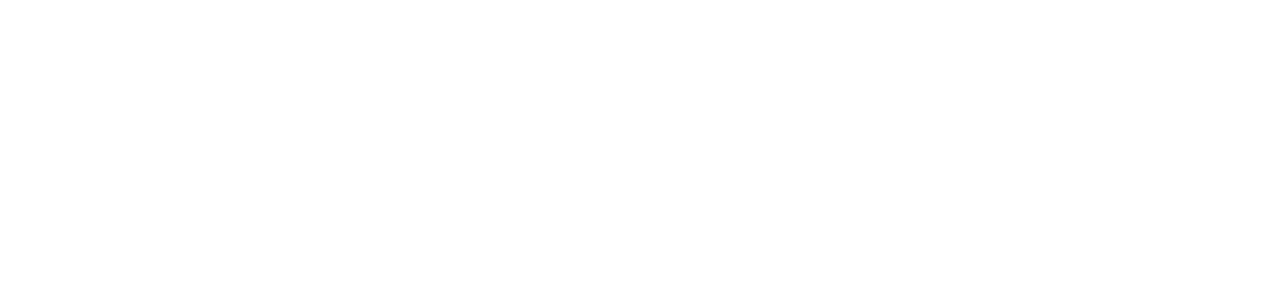
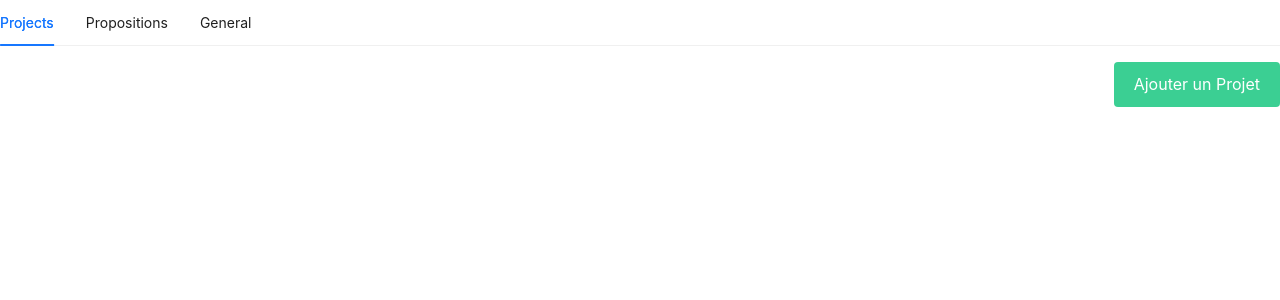
Before and after one commit to EMMADEKO10/sotra_dev, a React (Vite) app: page /profile in a window 1280 px wide. Before the commit this address had no page. Shown: the top 300 px of the page. Built offline with nearby package versions, Linux system fonts and the light colour scheme.

Commit message:
Ajout du page profile et du formulai de creation de project

```diff
--- a/src/App.css
+++ b/src/App.css
@@ -30,6 +30,8 @@
 }
 
 
+
+
 /* theme-light.css */
 :root {
   --primary-color: #3498db;
--- a/src/App.jsx
+++ b/src/App.jsx
@@ -3,9 +3,10 @@
 import Login from "./pages/Login"
 import Register from "./pages/Register"
 import AllProjets from "./pages/Projets/AllProjets"
-import DashBoardAdmin from "./pages/dashBoardAdmin"
-import DashBoardPrestataire from "./pages/dashBoardPrestataire"
-import DashBoardSponsor from "./pages/dashBoardSponsor"
+import Profile from "./pages/Profile"
+// import DashBoardAdmin from "./pages/dashBoardAdmin"
+// import DashBoardPrestataire from "./pages/dashBoardPrestataire"
+// import DashBoardSponsor from "./pages/dashBoardSponsor"
 
 
 function App() {
@@ -18,9 +19,10 @@
           <Route path="/login" element={<Login />} />
           <Route path="/register" element={<Register />} />
           <Route path="/projet" element={<AllProjets />} />
-          <Route path="/admin" element={<DashBoardAdmin />} />
+          <Route path="/profile" element={<Profile />} />
+          {/* <Route path="/admin" element={<DashBoardAdmin />} />
           <Route path="/sponsor" element={<DashBoardSponsor />} />
-          <Route path="/admin" element={<DashBoardPrestataire />} />
+          <Route path="/admin" element={<DashBoardPrestataire />} /> */}
 
 
 
--- /dev/null
+++ b/src/assets/Projects.css
@@ -0,0 +1,31 @@
+.custom-button {
+    background-color: #3bcf93;
+    border-color: #3bcf93;
+    color: #fff;
+    transition: background-color 0.3s, border-color 0.3s, color 0.3s;
+    padding: 10px 20px;
+    font-size: 16px;
+    border-radius: 4px;
+  }
+
+  /* Hover effect */
+  .custom-button:hover {
+    background-color: #32b77b;
+    border-color: #32b77b;
+    color: #ffffff;
+  }
+
+  /* Active/click effect */
+  .custom-button:active {
+    background-color: #28a067;
+    border-color: #28a067;
+    color: #ffffff;
+  }
+
+  /* Disabled state */
+  .custom-button:disabled {
+    background-color: #d3d3d3;
+    border-color: #d3d3d3;
+    color: #8c8c8c;
+    cursor: not-allowed;
+  }
--- a/src/index.css
+++ b/src/index.css
@@ -13,11 +13,15 @@
     padding: 0;
     box-sizing: border-box;
     /* font-family: "Montserrat", sans-serif ; */
+    /* color: #373737; */
+    /* font-size: 14px; */
+
 }
 
-input{
-    height: 45px !important;
+input, Select{
+    min-height: 45px !important;
     border: 1px solid #b9b9b9 !important;
+    width: 100% !important;
 }
 
 input:focus{
--- /dev/null
+++ b/src/pages/Profile/Projects/ProjectsForm.jsx
@@ -0,0 +1,96 @@
+import React from 'react';
+import { Modal, Tabs, Form, Input, DatePicker, Row, Col, Select } from 'antd'; // Ajout de Select
+import PropTypes from 'prop-types';
+// import moment from 'moment';
+
+const { Option } = Select;
+
+function ProjectsForm({ showProjectForm, setShowProjectForm }) {
+  return (
+    <Modal
+      title=""
+      open={showProjectForm}
+      onCancel={() => setShowProjectForm(false)}
+      centered
+      width={1000}
+    >
+      <Tabs defaultActiveKey='1'>
+        <Tabs.TabPane tab="Général" key="1">
+          <Form layout='vertical'>
+            <Form.Item label="Nom du Projet" name="name">
+              <Input type="text" />
+            </Form.Item>
+
+            <Form.Item label="Description" name="description">
+              <Input.TextArea />
+            </Form.Item>
+
+            <Form.Item label="Statut du Projet" name="status">
+              <Select>
+                <Option value="en_cours">En cours</Option>
+                <Option value="termine">Terminé</Option>
+                <Option value="annule">Annulé</Option>
+              </Select>
+            </Form.Item>
+
+            <Form.Item label="ROI Estimé" name="roi">
+              <Input type="number" suffix="%" />
+            </Form.Item>
+
+            <Form.Item label="Localisation" name="location">
+              <Input type="text" />
+            </Form.Item>
+
+            <Form.Item label="Porteur de Projet" name="projectOwner">
+              <Input type="text" />
+            </Form.Item>
+
+            <Row gutter={16}>
+              <Col span={8}>
+                <Form.Item label="Montant Recherché" name="amountSought">
+                  <Input type="number" prefix="$" suffix="USD" />
+                </Form.Item>
+              </Col>
+              <Col span={8}>
+                <Form.Item label="Montant Collecté" name="amountCollected">
+                  <Input type="number" prefix="$" suffix="USD" />
+                </Form.Item>
+              </Col>
+              <Col span={8}>
+                <Form.Item label="Type de Projet" name="type">
+                  <Select>
+                    <Option value="communautaire">Communautaire</Option>
+                    <Option value="environnemental">Environnemental</Option>
+                    <Option value="educatif">Éducatif</Option>
+                    <Option value="sanitaire">Sanitaire</Option>
+                    <Option value="social">Social</Option>
+                    <Option value="culturel">Culturel</Option>
+                    <Option value="egalitaire">Égalitaire</Option>
+                    <Option value="economique">Économique</Option>
+                    <Option value="habitat">Habitat</Option>
+                  </Select>
+                </Form.Item>
+              </Col>
+              <Col span={8}>
+                <Form.Item label="Durée" name="duration">
+                  <DatePicker picker="month" />
+                </Form.Item>
+              </Col>
+            </Row>
+          </Form>
+        </Tabs.TabPane>
+
+        <Tabs.TabPane tab="Images" key="2">
+          <h1>Images</h1>
+        </Tabs.TabPane>
+      </Tabs>
+    </Modal>
+  );
+}
+
+ProjectsForm.propTypes = {
+  showProjectForm: PropTypes.bool.isRequired,
+  setShowProjectForm: PropTypes.func.isRequired,
+};
+
+export default ProjectsForm;
--- /dev/null
+++ b/src/pages/Profile/Projects/index.jsx
@@ -0,0 +1,22 @@
+import { Button } from "antd"
+import  "../../../assets/Projects.css"
+import ProjectsForm from "./ProjectsForm";
+import React from "react";
+
+function Projects() {
+  const [ showProjectForm, setShowProjectForm] = React.useState(false);
+  return (
+    <div>
+      <div className="flex justify-end">
+
+        <Button type='default' className="custom-button"
+        onClick={() => setShowProjectForm(true)}
+        >Ajouter un Projet</Button>
+      </div>
+
+      {showProjectForm && <ProjectsForm showProjectForm={showProjectForm} setShowProjectForm={setShowProjectForm}/>}
+    </div>
+  )
+}
+
+export default Projects
--- /dev/null
+++ b/src/pages/Profile/index.jsx
@@ -0,0 +1,25 @@
+import { Tabs } from 'antd'
+import Projects from './Projects'
+
+function Profile() {
+  return (
+    <div>
+        <Tabs defaultActiveKey="1">
+            <Tabs.TabPane tab="Projects" key="1">
+                <Projects/>
+            </Tabs.TabPane>
+
+            <Tabs.TabPane tab="Propositions" key="2">
+                <h1>Propositions</h1>
+            </Tabs.TabPane>
+
+            <Tabs.TabPane tab="General" key="3">
+                <h1>General</h1>
+            </Tabs.TabPane>
+
+        </Tabs>
+    </div>
+  )
+}
+
+export default Profile
--- a/src/pages/dashBoardAdmin/index.jsx
+++ /dev/null
@@ -1,9 +0,0 @@
-// import React from 'react'
-
-export default function DashBoardAdmin() {
-  return (
-    <div>
-
-    </div>
-  )
-}
--- a/src/pages/dashBoardPrestataire/index.jsx
+++ /dev/null
@@ -1,9 +0,0 @@
-// import React from 'react'
-
-export default function DashBoardPrestataire() {
-  return (
-    <div>
-
-    </div>
-  )
-}
```
